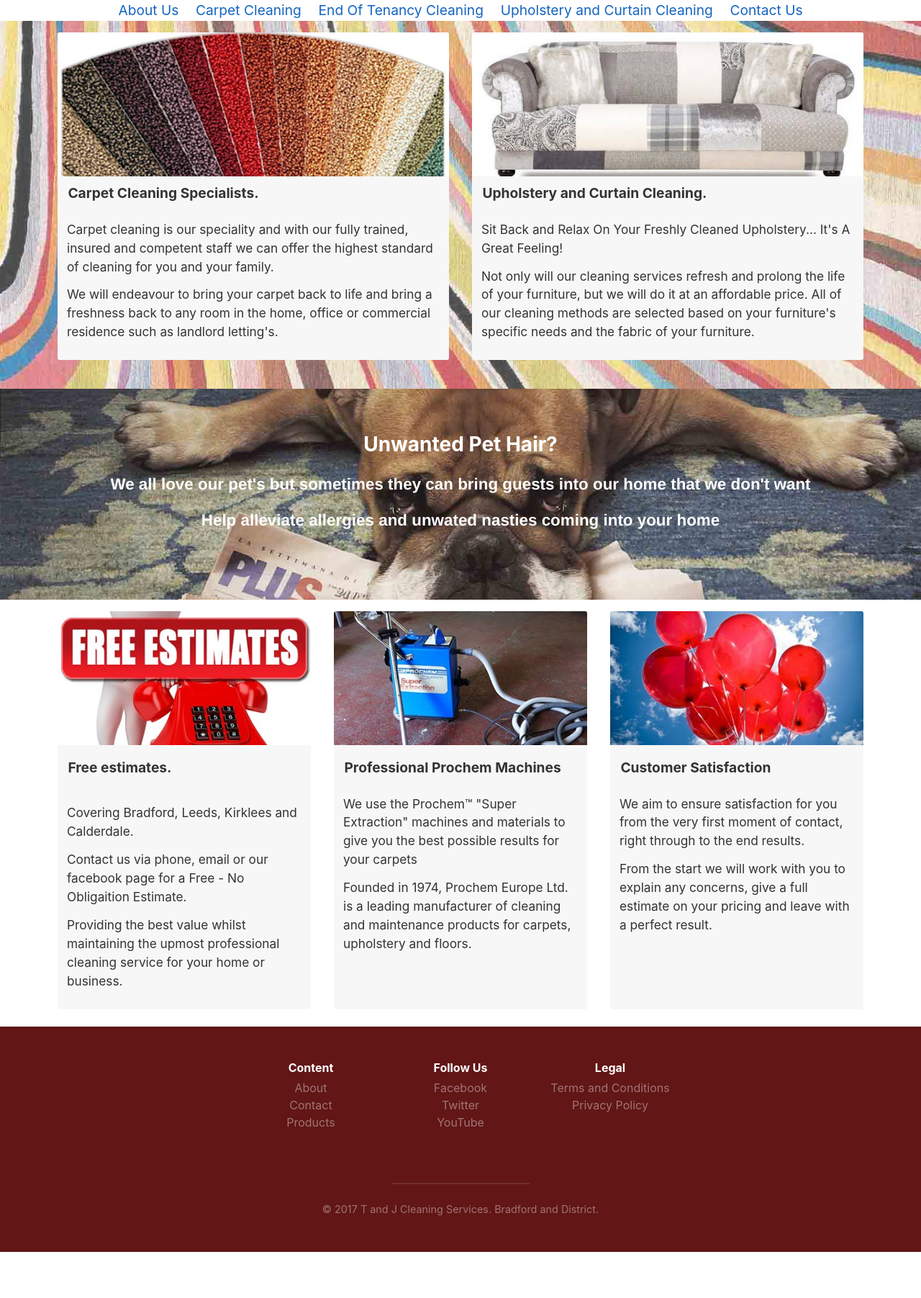
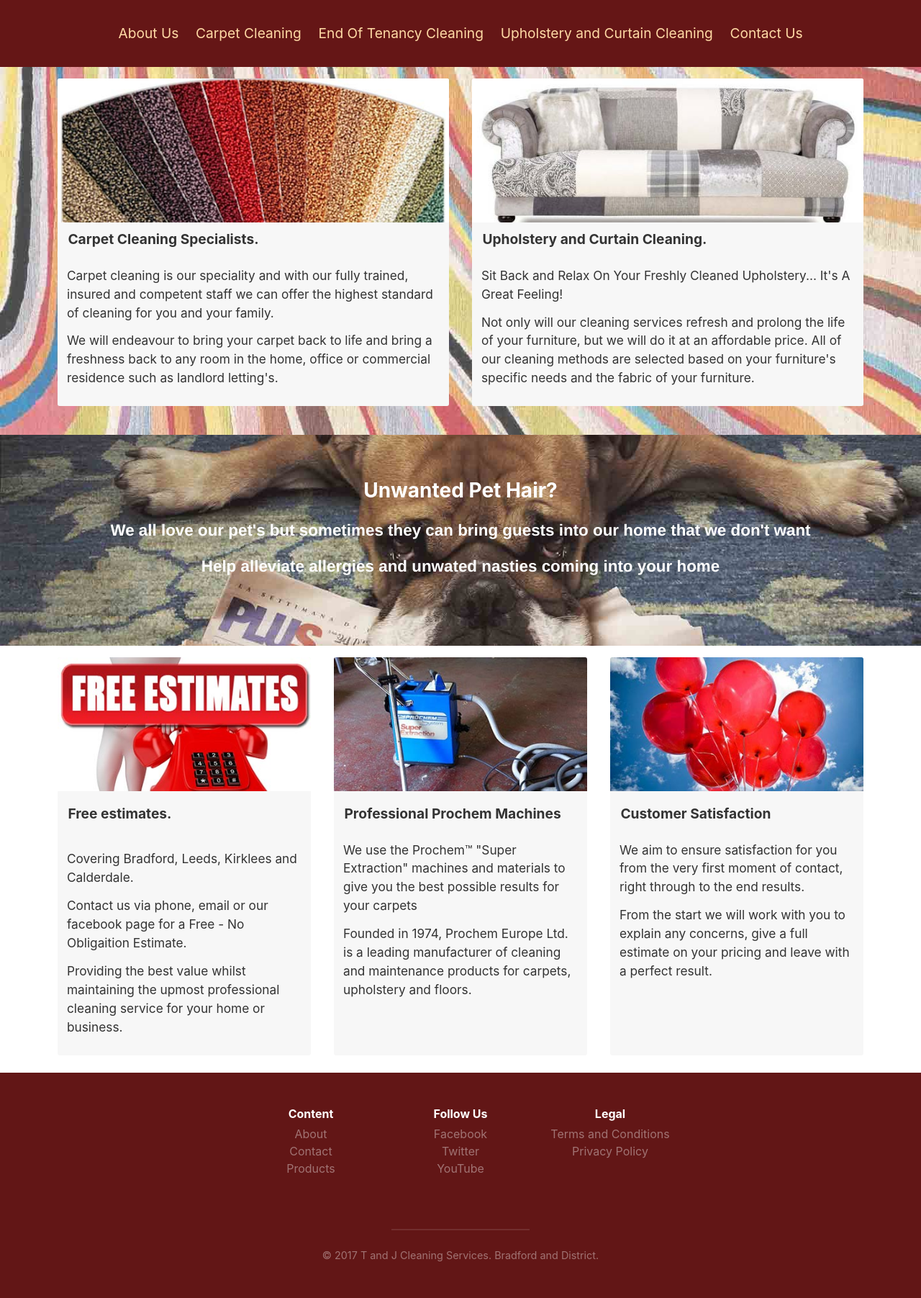
Before and after one commit to tandjcleaning/tandjcleaning, a Jekyll site: the page built from index.md, in a window 1280 px wide. Shown: the whole page at 72% size. Built offline with Jekyll 4.4.1, drawn with Linux system fonts in a browser that asks for light colours; before the commit the page ends 1739 px from its top, so only the background shows below that.

Commit message:
Nicer colors to nav links

```diff
--- a/_includes/header.html
+++ b/_includes/header.html
@@ -2,7 +2,7 @@
   <nav class="site-nav">
     {% for nav in site.data.nav %}
   <li{% if nav.url == page.url %} class="active"{% endif %}>
-    <a href="{{ nav.url }}">{{ nav.text }}</a>
+    <a href="{{ nav.url }}" class="site-nav">{{ nav.text }}</a>
   </li>
   {% endfor %}
 </nav>
--- a/_sass/assets/base/_typography.scss
+++ b/_sass/assets/base/_typography.scss
@@ -31,8 +31,8 @@ a {
   }
 
   &:focus {
-    outline: $focus-outline;
-    outline-offset: $focus-outline-offset;
+    outline: 0;
+    outline-offset: 0;
   }
 }
 
--- a/_sass/assets/custom/_custom.scss
+++ b/_sass/assets/custom/_custom.scss
@@ -1,3 +1,5 @@
+
+@import 'header/header';
 @import 'site-nav/site-nav';
 @import 'footer/footer';
 @import 'bgimage/bgimage';
--- /dev/null
+++ b/_sass/assets/custom/header/header.scss
@@ -0,0 +1,6 @@
+header {
+    background-color: #651616;
+    padding-top: 2em;
+    padding-bottom: 2em;
+    text-align: center;
+}
--- a/_sass/assets/custom/site-nav/_site-nav.scss
+++ b/_sass/assets/custom/site-nav/_site-nav.scss
@@ -1,20 +1,28 @@
 .site-nav {
+  color: #ffdaa5;
+  text-decoration-skip: ink;
+  transition: color $base-duration $base-timing;
+  text-decoration: none;
   text-align: center;
   &:hover {
-    text-decoration: none;
+    color: #fff;
   }
+
+  &:focus {
+    outline: 0;
+    outline-offset: 0;
+  }
+
   ul {
     margin: 1em 0;
     list-style: none;
     padding-left: 5%;
     padding-right: 5%;
-    text-decoration: none;
+
   }
   li {
     display: inline-block;
     margin: 0 0.5em;
     font-size: 1.2em;
-    text-decoration: none;
-
   }
 }
```
